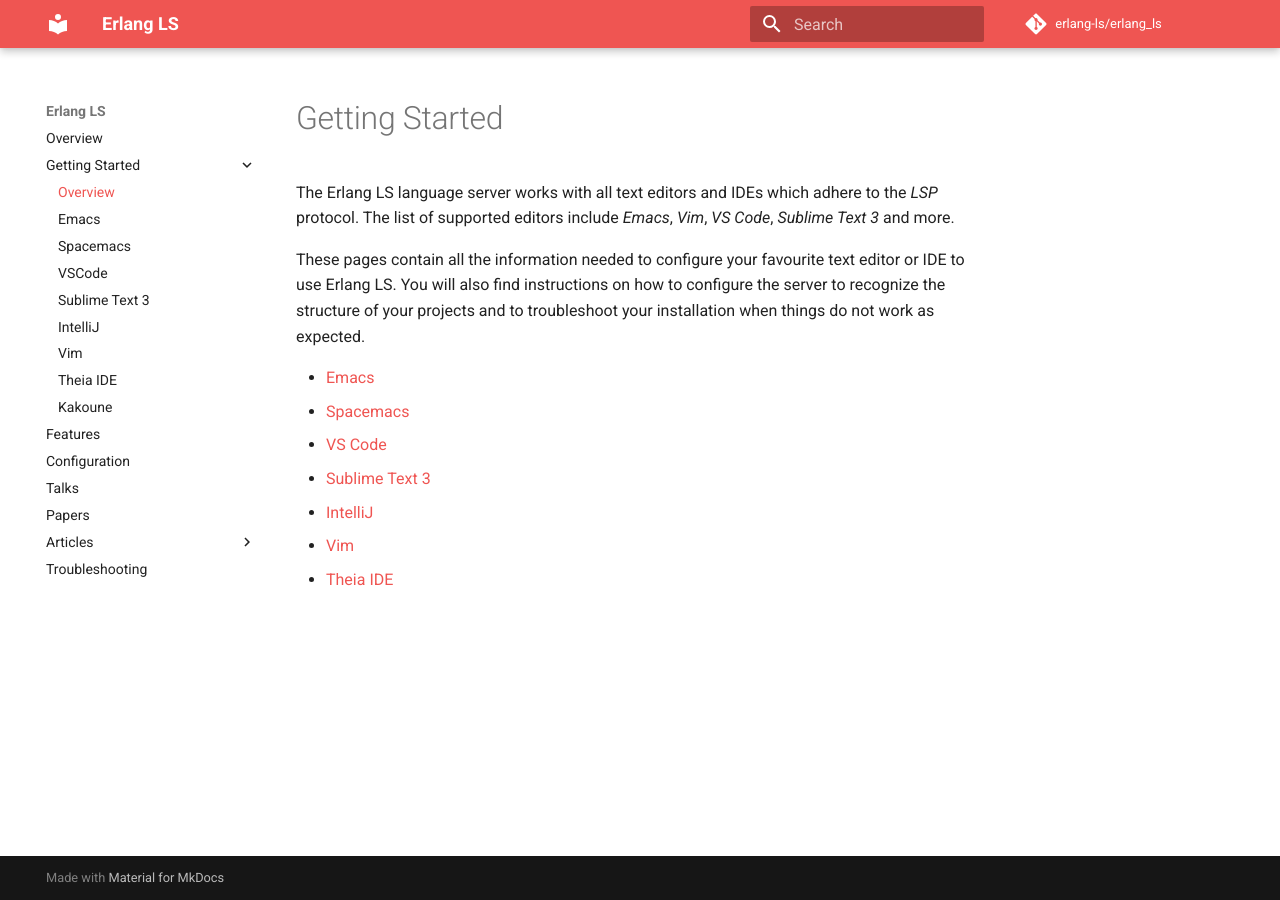
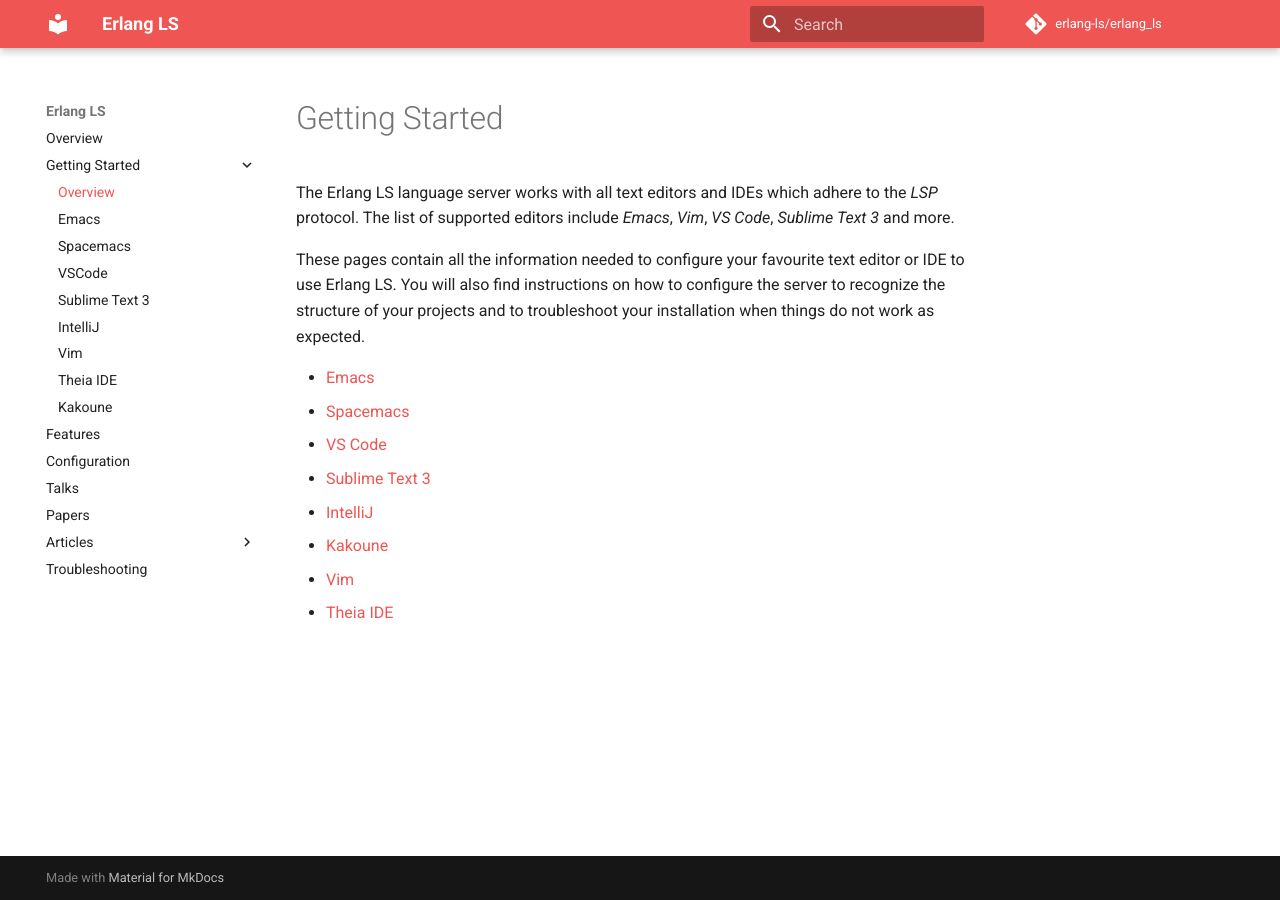
Before and after one commit to erlang-ls/erlang-ls.github.io, an MkDocs documentation site: the page built from docs/getting-started/overview.md, in a window 1280 px wide. Built offline with MkDocs 1.6.1 and Material for MkDocs 9.7.7, drawn with Linux system fonts in a browser that asks for light colours; comment, search, counter and statistics services are not loaded.

Commit message:
Getting Started: Add a link to the Kakoune editor

```diff
--- a/docs/getting-started/overview.md
+++ b/docs/getting-started/overview.md
@@ -15,5 +15,6 @@
 * [VS Code](vscode.md)
 * [Sublime Text 3](sublime3.md)
 * [IntelliJ](intellij.md)
+* [Kakoune](kakoune.md)
 * [Vim](vim.md)
 * [Theia IDE](theia.md)
```
